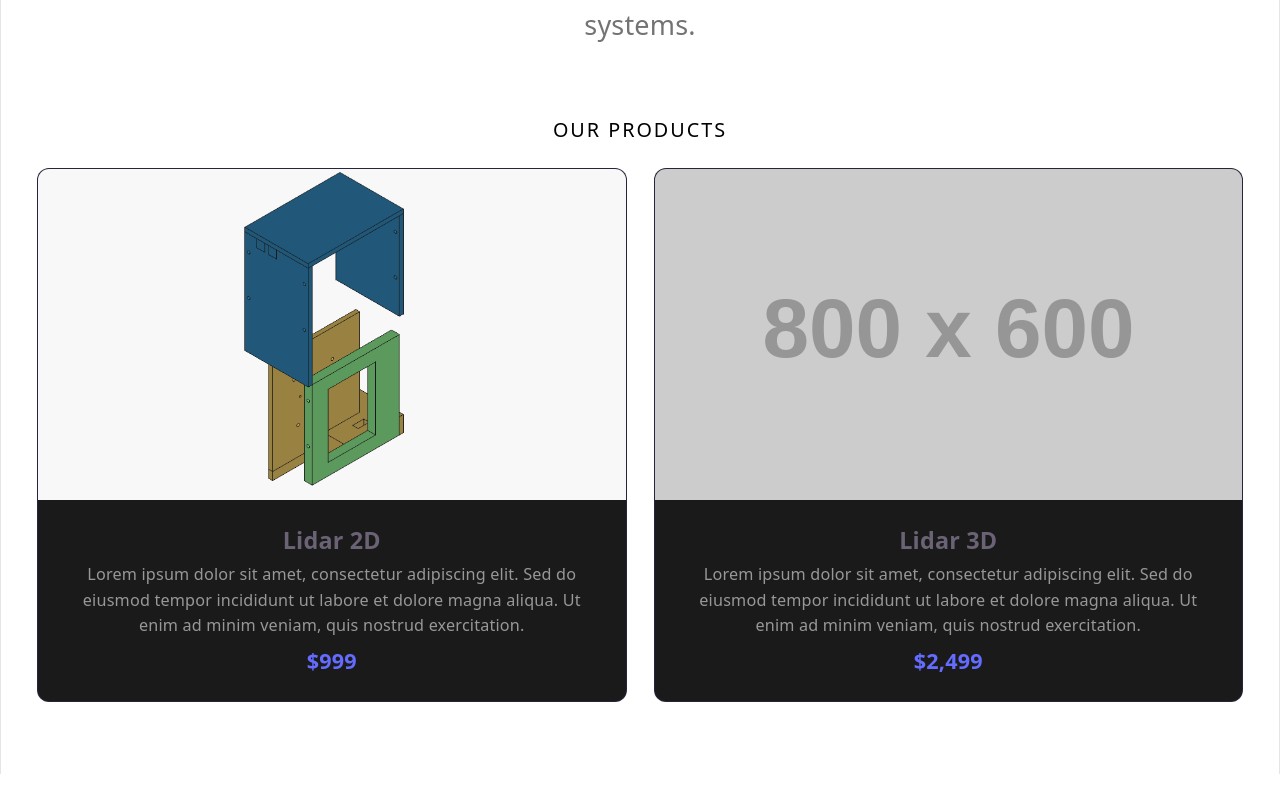
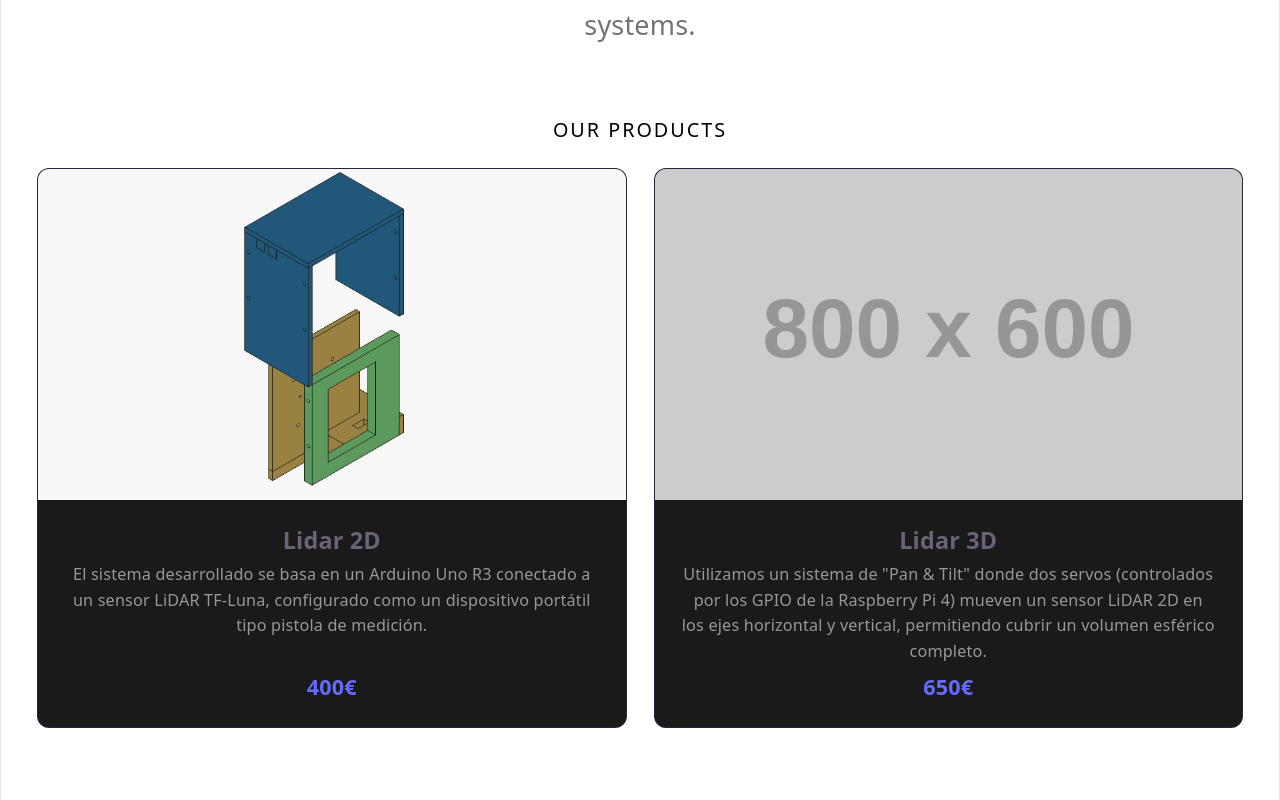
Before and after one commit to LijunZhou000/lidar.github.io, a React (Vite) app: page / in a window 1280 px wide. Shown: the part 477-1277 px from the top of the page. Before the commit the page ends 1251 px from the top, so only its background shows below. Built offline with nearby package versions, Linux system fonts and the light colour scheme.

Commit message:
Mejoras y añadir el código

```diff
--- a/src/data/products.js
+++ b/src/data/products.js
@@ -14,9 +14,9 @@ export const PRODUCTS = [
   {
     id: 'lidar-2d',
     name: 'Lidar 2D',
-    price: 999,
+    price: 400,
     description:
-      'Lorem ipsum dolor sit amet, consectetur adipiscing elit. Sed do eiusmod tempor incididunt ut labore et dolore magna aliqua. Ut enim ad minim veniam, quis nostrud exercitation.',
+      'El sistema desarrollado se basa en un Arduino Uno R3 conectado a un sensor LiDAR TF-Luna, configurado como un dispositivo portátil tipo pistola de medición.',
     heroImage: lidar2d0,
     images: [
       { src: lidar2d0, bg: '#f8f8f8' },
@@ -27,9 +27,9 @@ export const PRODUCTS = [
   {
     id: 'lidar-3d',
     name: 'Lidar 3D',
-    price: 2499,
+    price: 650,
     description:
-      'Lorem ipsum dolor sit amet, consectetur adipiscing elit. Sed do eiusmod tempor incididunt ut labore et dolore magna aliqua. Ut enim ad minim veniam, quis nostrud exercitation.',
+      'Utilizamos un sistema de "Pan & Tilt" donde dos servos (controlados por los GPIO de la Raspberry Pi 4) mueven un sensor LiDAR 2D en los ejes horizontal y vertical, permitiendo cubrir un volumen esférico completo.',
     heroImage: PH('Lidar 3D'),
     images: [PH('Lidar 3D — Vista 1'), PH('Lidar 3D — Vista 2'), PH('Lidar 3D — Vista 3')],
   },
--- a/src/pages/Cart.jsx
+++ b/src/pages/Cart.jsx
@@ -39,7 +39,7 @@ export default function Cart() {
                   {item.name}
                 </Link>
                 <span className="cart-item-price">
-                  ${item.price.toLocaleString()}
+                  {item.price.toLocaleString()}€
                 </span>
               </div>
               <div className="cart-item-controls">
@@ -48,7 +48,7 @@ export default function Cart() {
                 <button onClick={() => updateQty(item.id, item.qty + 1)}>+</button>
               </div>
               <span className="cart-item-subtotal">
-                ${(item.price * item.qty).toLocaleString()}
+                {(item.price * item.qty).toLocaleString()}€
               </span>
               <button
                 className="cart-item-remove"
@@ -65,7 +65,7 @@ export default function Cart() {
           <h2>Resumen</h2>
           <div className="cart-total-row">
             <span>Total</span>
-            <strong>${total.toLocaleString()}</strong>
+            <strong>{total.toLocaleString()}€</strong>
           </div>
           <button className="checkout-btn" onClick={handleCheckout} disabled={showToast}>Finalizar compra</button>
           <Link to="/" className="continue-link">← Seguir comprando</Link>
--- a/src/pages/Home.jsx
+++ b/src/pages/Home.jsx
@@ -37,7 +37,7 @@ export default function Home() {
                 <h3>{product.name}</h3>
                 <p>{product.description}</p>
                 <span className="product-card-price">
-                  ${product.price.toLocaleString()}
+                  {product.price.toLocaleString()}€
                 </span>
               </div>
             </Link>
--- a/src/pages/Product.jsx
+++ b/src/pages/Product.jsx
@@ -39,7 +39,7 @@ export default function Product() {
           <h1 className="product-name">{product.name}</h1>
           <p className="product-description">{product.description}</p>
           <div className="product-price">
-            ${product.price.toLocaleString()}
+            {product.price.toLocaleString()}€
           </div>
           <button className="add-to-cart-btn" onClick={handleAdd}>
             Añadir al carrito
```
Also changed, not shown: 2 other files (tests, documents, lock files or other folders).
